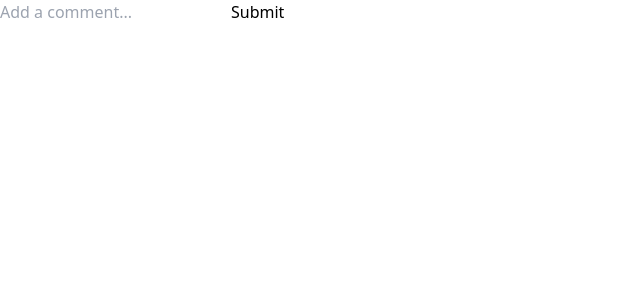
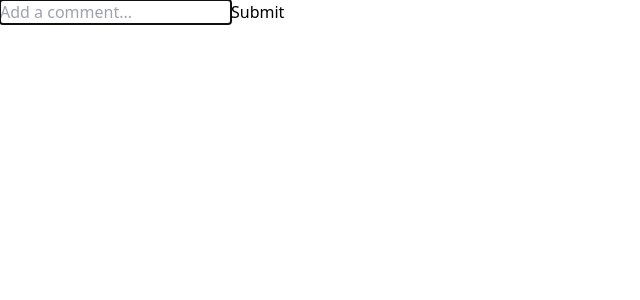
Before and after one commit to DiegoEme/fhsirhck, a React (Vite) app: page / in a window 1280 px wide. Shown: the top 300 px of the page, without its empty margins (0-640 px from the left). Built offline with nearby package versions, Linux system fonts and the light colour scheme.

Commit message:
add focus input

```diff
--- a/src/components/Comments/CommentForm.tsx
+++ b/src/components/Comments/CommentForm.tsx
@@ -1,4 +1,4 @@
-import React, { useState } from "react";
+import React, { useEffect, useRef, useState } from "react";
 import { addItem } from "../../library/indexedDB";
 
 type CommentFormProps = {
@@ -13,6 +13,13 @@
   setShowForm,
 }) => {
   const [content, setContent] = useState("");
+  const inputRef = useRef<HTMLInputElement>(null);
+
+  useEffect(() => {
+    if (inputRef.current) {
+      inputRef.current.focus();
+    }
+  }, []);
 
   const handleSubmit = async (e: React.FormEvent) => {
     e.preventDefault();
@@ -36,6 +43,7 @@
       className="flex items-center w-full rounded-lg p-2 shadow-sm space-x-2"
     >
       <input
+        ref={inputRef}
         value={content}
         onChange={(e) => setContent(e.target.value)}
         placeholder={parentId ? "Reply..." : "Add a comment..."}
```
